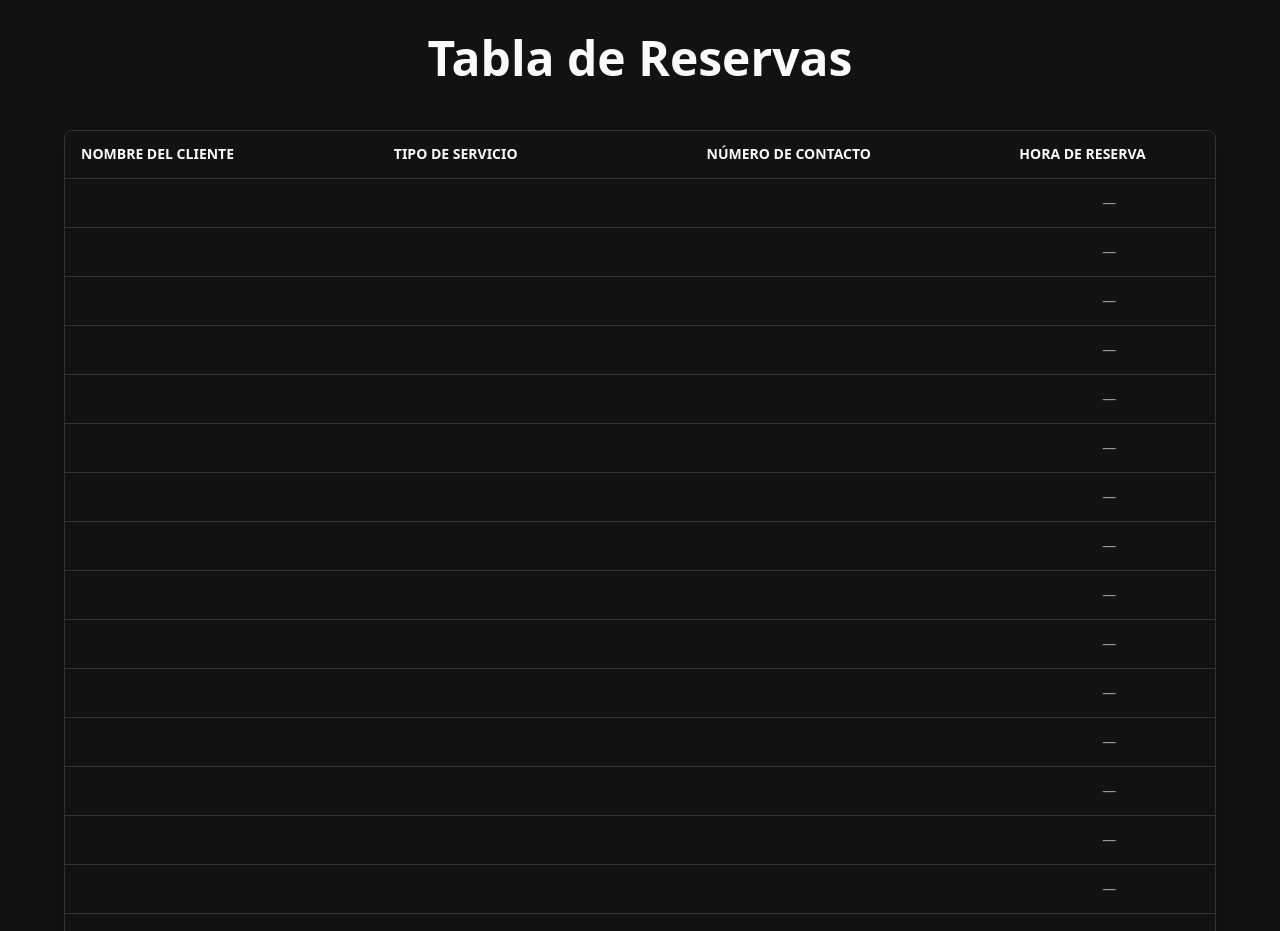
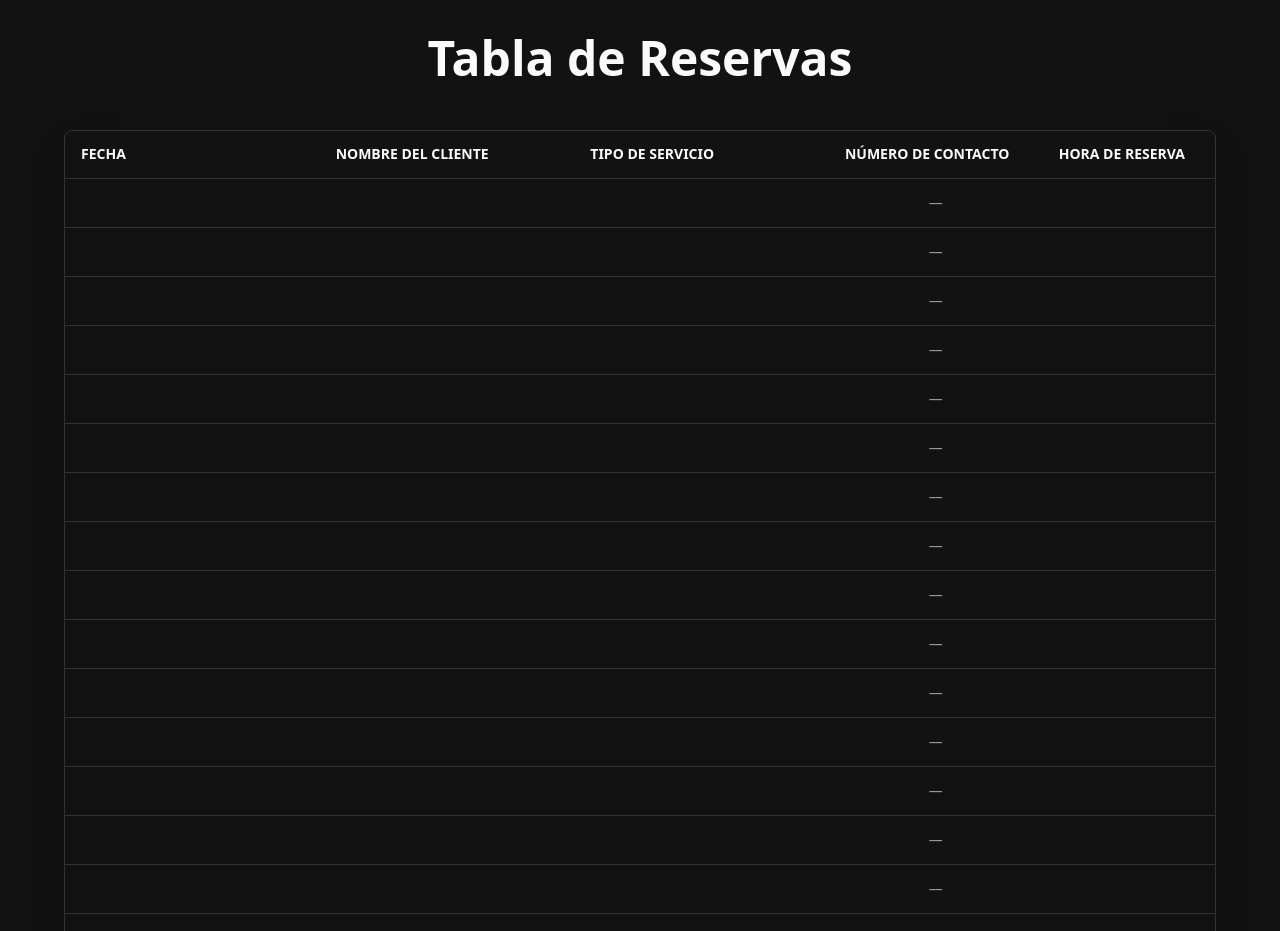
Before and after one commit to hermes814/chamberi-cut-connect-04, a React (Vite) app: page / in a window 1280 px wide. Shown: the part 3440-4371 px from the top of the page. Built offline with nearby package versions, Linux system fonts and the light colour scheme.

Commit message:
Autocompletó FECHA con hoy
Co-authored-by: faruth1984-gif <227263196+faruth1984-gif@users.noreply.github.com>

```diff
--- a/src/components/ReservationsSection.tsx
+++ b/src/components/ReservationsSection.tsx
@@ -55,6 +55,9 @@ const ReservationsSection = () => {
           <Table>
             <TableHeader>
               <TableRow>
+                <TableHead className="font-bold text-foreground min-w-[130px]">
+                  FECHA
+                </TableHead>
                 {COLUMNS.map((col) => (
                   <TableHead key={col} className="font-bold text-foreground min-w-[150px]">
                     {col}
```
